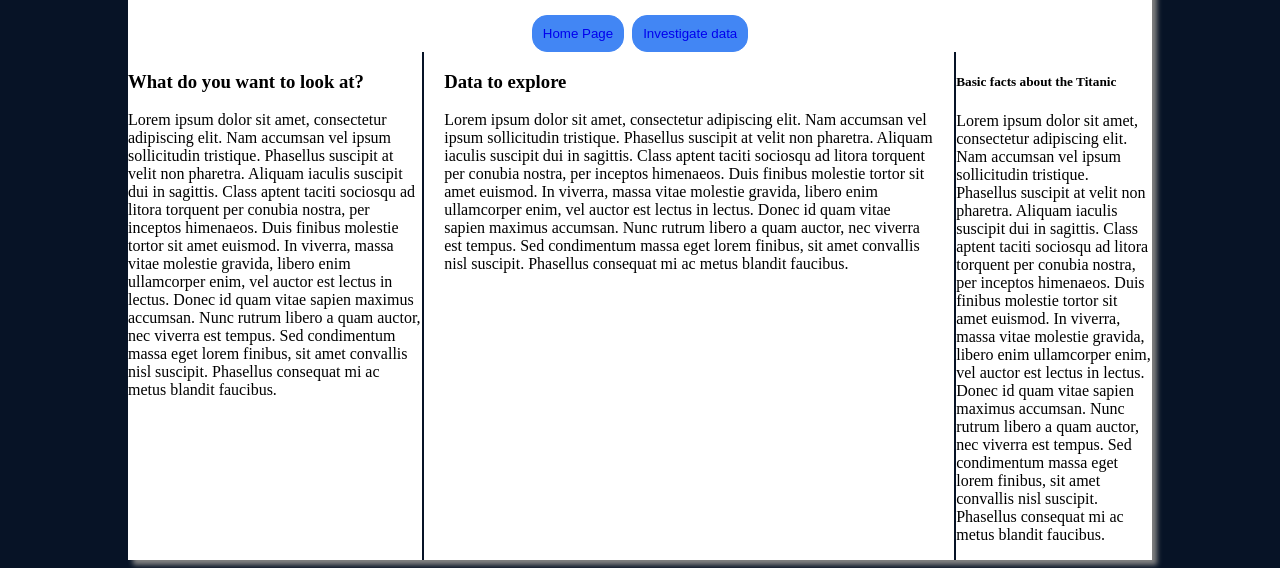
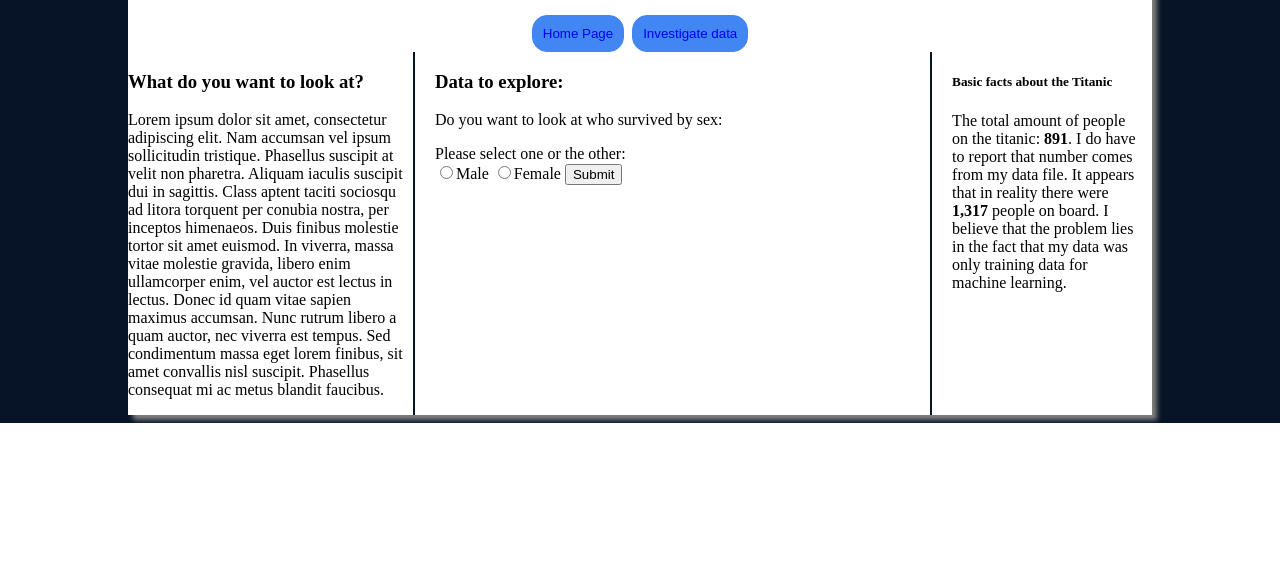
Before and after one commit to ravenusmc/titanic, a Flask app: page /data in a window 1280 px wide. Shown: the part 408-976 px from the top of the page. After the commit the page ends 831 px from the top, so only its background shows below. Run offline with Flask 2, Linux system fonts and the light colour scheme.

Commit message:
added in radio button form to submit data

```diff
--- a/data.py
+++ b/data.py
@@ -7,9 +7,12 @@ import numpy as np
 
 class Data():
 
-    #The following method
+    #The following method will show the user the total amount of people on the
+    #Titanic.
     def amount_who_lived(self):
         self.__data = pd.read_csv('train.csv')
+        total_passengers = len(self.__data)
+        return total_passengers
 
-data = Data()
-data.amount_who_lived()
+# data = Data()
+# data.amount_who_lived()
--- a/main.py
+++ b/main.py
@@ -1,7 +1,12 @@
+#This is the main file of the program that will actually run everything.
 
+#import libraries which will be used in the project.
 import pandas as pd
 import numpy as np
 from flask import Flask, render_template, request
+
+#importing files that I have created for this project.
+from data import *
 
 #Setting up flask
 app = Flask(__name__)
@@ -14,7 +19,17 @@ def index():
 #This code will allow the user to go to a page to look at data.
 @app.route('/data')
 def data():
-    return render_template('data.html', title='Data Page')
+    data = Data()
+    total_passengers = data.amount_who_lived()
+    return render_template('data.html', title='Data Page', total = total_passengers)
+
+@app.route('/sex_results', methods=['POST'])
+def sex_results():
+    sex = str(request.form['sex'])
+    # data = Data()
+    # lived_by_sex = data.sex_survived(sex)
+    return render_template('sex_results.html', title="sex_results", sex_result = sex)
+
 
 #This line will actually run the app.
 app.run(debug=True)
--- a/static/styles/styles.css
+++ b/static/styles/styles.css
@@ -3,7 +3,7 @@ body {
 }
 
 #wrapper {
-  width: 85%;
+  width: 90%;
   margin-right: auto;
   margin-left: auto;
   background-color: #ffffff;
@@ -94,6 +94,12 @@ nav a {
 
 .area_three {
     flex: 2;
+    padding-left: 2%;
+    padding-right: 1%;
+}
+
+span {
+    font-weight: bold;
 }
 
 /* CSS media queries */
--- a/templates/data.html
+++ b/templates/data.html
@@ -36,33 +36,25 @@
             </p>
         </div>
         <div class='area_two'>
-            <h3>Data to explore</h3>
-            <p>Lorem ipsum dolor sit amet, consectetur adipiscing elit. Nam
-            accumsan vel ipsum sollicitudin tristique. Phasellus suscipit
-            at velit non pharetra. Aliquam iaculis suscipit dui in sagittis.
-            Class aptent taciti sociosqu ad litora torquent per conubia
-            nostra, per inceptos himenaeos. Duis finibus molestie tortor sit
-            amet euismod. In viverra, massa vitae molestie gravida, libero
-            enim ullamcorper enim, vel auctor est lectus in lectus. Donec id
-            quam vitae sapien maximus accumsan. Nunc rutrum libero a quam
-            auctor, nec viverra est tempus. Sed condimentum massa eget lorem
-            finibus, sit amet convallis nisl suscipit. Phasellus consequat
-            mi ac metus blandit faucibus.
-            </p>
+            <h3>Data to explore:</h3>
+            <p>Do you want to look at who survived by sex:</p>
+            <form method='POST' action='/sex_results'>
+                <p>Please select one or the other:
+                    <br>
+                    <input type='radio' name='sex' value='male'/>Male
+                    <input type='radio' name='sex' value='female'/>Female
+                    <input type='submit'>
+                </p>
+            </form>
         </div>
         <div class='area_three'>
             <h5>Basic facts about the Titanic</h5>
-            <p>Lorem ipsum dolor sit amet, consectetur adipiscing elit. Nam
-            accumsan vel ipsum sollicitudin tristique. Phasellus suscipit
-            at velit non pharetra. Aliquam iaculis suscipit dui in sagittis.
-            Class aptent taciti sociosqu ad litora torquent per conubia
-            nostra, per inceptos himenaeos. Duis finibus molestie tortor sit
-            amet euismod. In viverra, massa vitae molestie gravida, libero
-            enim ullamcorper enim, vel auctor est lectus in lectus. Donec id
-            quam vitae sapien maximus accumsan. Nunc rutrum libero a quam
-            auctor, nec viverra est tempus. Sed condimentum massa eget lorem
-            finibus, sit amet convallis nisl suscipit. Phasellus consequat
-            mi ac metus blandit faucibus.
+            <p>The total amount of people on the titanic: <span>{{ total }}</span>.
+            I do have to report that number comes from my data file. It appears
+            that in reality there were <span>1,317</span> people on board.
+            I believe that the problem lies in the fact that my data was only
+            training data for machine learning.</p>
+            <p>
             </p>
         </div>
     </main>
```
Also changed, not shown: templates/sex_results.html (added, +31 -0 lines).
